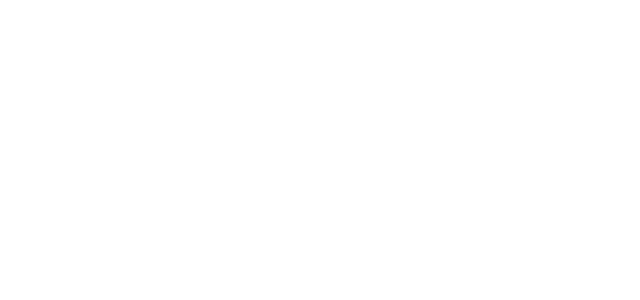
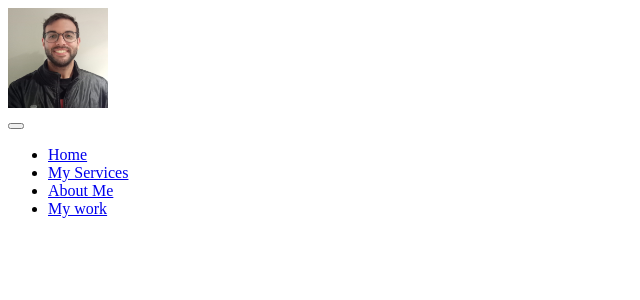
Before and after one commit to juanPablo96/web_page, a React (Vite) app: page / in a window 1280 px wide. Shown: the top 300 px of the page, without its empty margins (0-640 px from the left). Built offline with nearby package versions, Linux system fonts and the light colour scheme.

Commit message:
Creation of components Button and Nav

```diff
--- a/src/App.jsx
+++ b/src/App.jsx
@@ -1,11 +1,12 @@
 
 import './App.css'
+import Header from './Components/Header/Header'
 
 function App() {
 
   return (
     <>
-
+   <Header/>
     </>
   )
 }
--- /dev/null
+++ b/src/Components/Button/Button.jsx
@@ -0,0 +1,13 @@
+import React from 'react'
+
+function Button() {
+  return (
+    <button className='nav-toggle' aria-label='toggle navigation'>
+        <span className='hamburger'></span>
+
+
+    </button>
+  )
+}
+
+export default Button
--- a/src/Components/Header/Header.jsx
+++ b/src/Components/Header/Header.jsx
@@ -1,9 +1,21 @@
-import React from 'react'
-
+import React from "react";
+import logo from "../../assets/logo.jpeg"
+import "./header.css"
+import Button from "../Button/Button";
+import Nav from "../Nav/Nav";
 function Header() {
   return (
-    <div>Header</div>
-  )
+    <>
+    <div className="logo">
+      <img src={logo} alt="photo of Juan Pablo" />
+    </div>
+
+
+<Button/>
+<Nav/>
+
+    </>
+  );
 }
 
-export default Header
+export default Header;
--- /dev/null
+++ b/src/Components/Header/header.css
@@ -0,0 +1,4 @@
+img{
+    width: 100px;
+    height: 100px;
+}
--- /dev/null
+++ b/src/Components/Nav/Nav.jsx
@@ -0,0 +1,17 @@
+import React from 'react'
+
+function Nav() {
+  return (
+  <nav className='nav'>
+    <ul className='nav__list'>
+        <li className='nav_item'><a href="#" className='nav__link'>Home</a></li>
+        <li className='nav_item'><a href="#" className='nav__link'>My Services</a></li>
+        <li className='nav_item'><a href="#" className='nav__link'>About Me</a></li>
+        <li className='nav_item'><a href="#" className='nav__link'>My work</a></li>
+
+    </ul>
+  </nav>
+  )
+}
+
+export default Nav
```
Also changed, not shown: src/assets/logo.jpeg (added).
